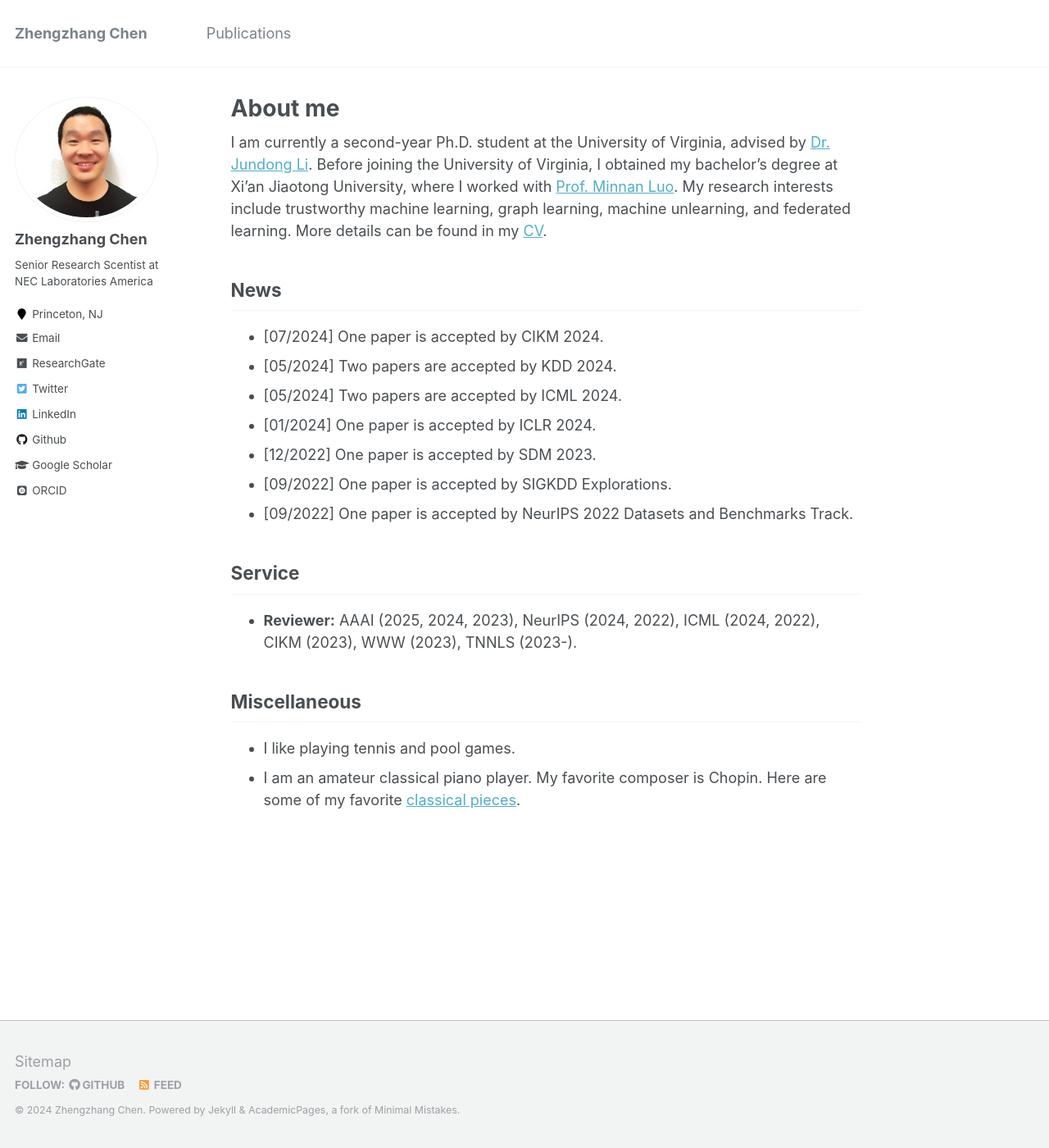
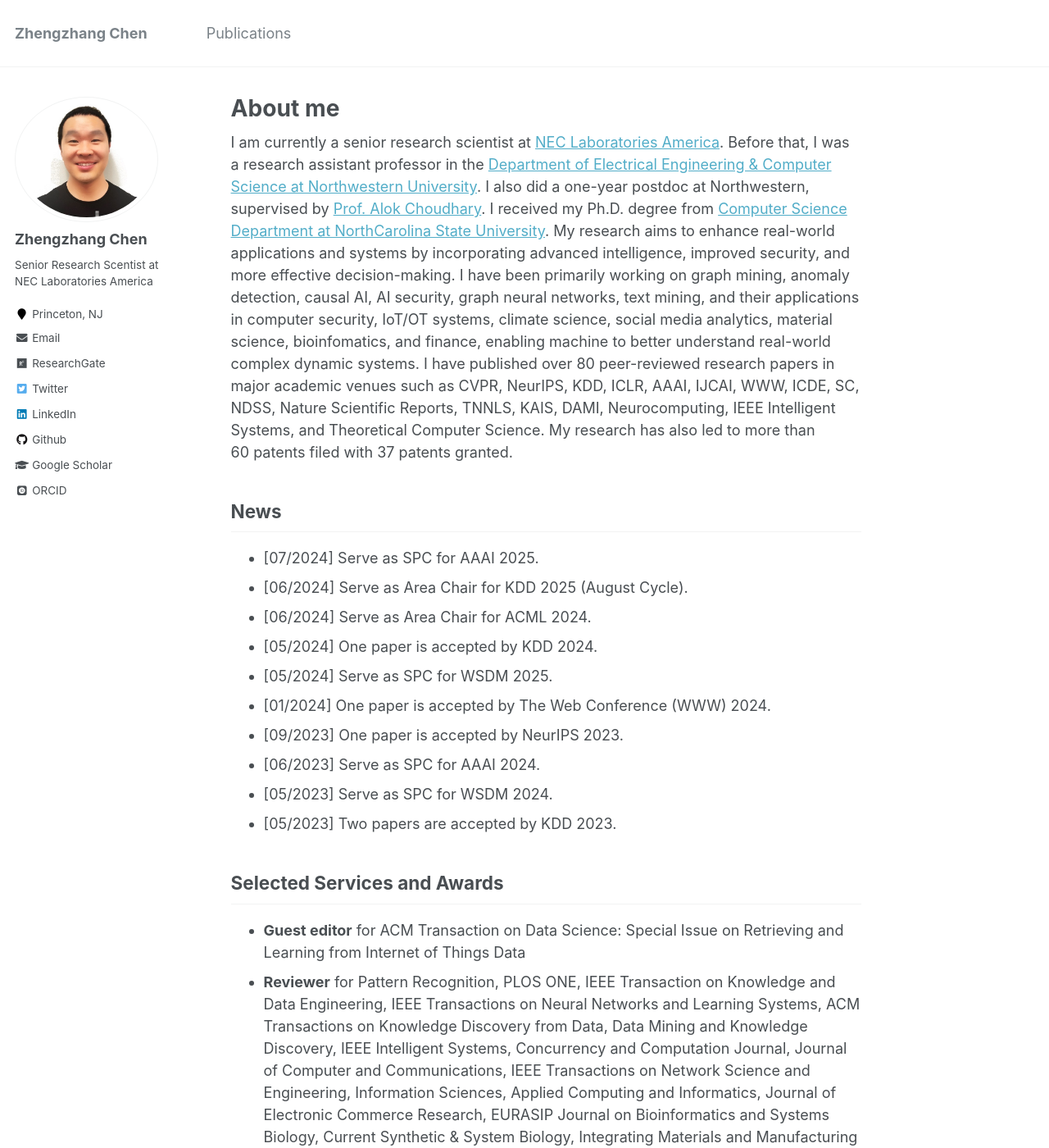
Before and after one commit to zhengzhangchen/zhengzhangchen.github.io, a Jekyll site: the page built from _pages/about.md, in a window 1280 px wide and 1400 px high. Shown: the whole window at 82% size. Built offline with Jekyll 4.4.1, drawn with Linux system fonts in a browser that asks for light colours; some web fonts are replaced; some of the changed text lies outside the part shown.

Commit message:
Update about.md

```diff
--- a/_pages/about.md
+++ b/_pages/about.md
@@ -8,26 +8,41 @@ redirect_from:
   - /about.html
 ---
 
-I am currently a second-year Ph.D. student at the University of Virginia, advised by [Dr. Jundong Li](https://jundongli.github.io/). Before joining the University of Virginia, I obtained my bachelor's degree at Xi'an Jiaotong University, where I worked with [Prof. Minnan Luo](https://gr.xjtu.edu.cn/web/minnluo). My research interests include trustworthy machine learning, graph learning, machine unlearning, and federated learning. More details can be found in my [CV](https://zhangbinchi.github.io/files/CV_zbc.pdf).
+I am currently a senior research scientist at [NEC Laboratories America](https://www.nec-labs.com/research/data-science-system-security/people/zhengzhang-chen/). Before that, I was a research assistant professor in the [Department of Electrical Engineering & Computer Science at Northwestern University](http://cucis.ece.northwestern.edu/members/zzc472/). I also did a one-year postdoc at Northwestern, supervised by [Prof. Alok Choudhary](http://www.eecs.northwestern.edu/~choudhar/). I received my Ph.D. degree from [Computer Science Department at NorthCarolina State University](https://www.csc.ncsu.edu/). My research aims to enhance real-world applications and systems by incorporating advanced intelligence, improved security, and more effective decision-making. I have been primarily working on graph mining, anomaly detection, causal AI, AI security, graph neural networks, text mining, and their applications in computer security, IoT/OT systems, climate science, social media analytics, material science, bioinfomatics, and finance, enabling machine to better understand real-world complex dynamic systems. I have published over 80 peer-reviewed research papers in major academic venues such as CVPR, NeurIPS, KDD, ICLR, AAAI, IJCAI, WWW, ICDE, SC, NDSS, Nature Scientific Reports, TNNLS, KAIS, DAMI, Neurocomputing, IEEE Intelligent Systems, and Theoretical Computer Science. My research has also led to more than 60 patents filed with 37 patents granted.
+
 
 News
 -----
-- \[07/2024\] One paper is accepted by CIKM 2024.
-- \[05/2024\] Two papers are accepted by KDD 2024.
-- \[05/2024\] Two papers are accepted by ICML 2024.
-- \[01/2024\] One paper is accepted by ICLR 2024.
-- \[12/2022\] One paper is accepted by SDM 2023.
-- \[09/2022\] One paper is accepted by SIGKDD Explorations.
-- \[09/2022\] One paper is accepted by NeurIPS 2022 Datasets and Benchmarks Track.
+- \[07/2024\] Serve as SPC for AAAI 2025.
+- \[06/2024\] Serve as Area Chair for KDD 2025 (August Cycle).
+- \[06/2024\] Serve as Area Chair for ACML 2024.
+- \[05/2024\] One paper is accepted by KDD 2024.
+- \[05/2024\] Serve as SPC for WSDM 2025.
+- \[01/2024\] One paper is accepted by The Web Conference (WWW) 2024.
+- \[09/2023\] One paper is accepted by NeurIPS 2023.
+- \[06/2023\] Serve as SPC for AAAI 2024.
+- \[05/2023\] Serve as SPC for WSDM 2024.
+- \[05/2023\] Two papers are accepted by KDD 2023.
 
-Service
+
+Selected Services and Awards
 ------
-- **Reviewer:** AAAI (2025, 2024, 2023), NeurIPS (2024, 2022), ICML (2024, 2022), CIKM (2023), WWW (2023), TNNLS (2023-).
+- **Guest editor** for ACM Transaction on Data Science: Special Issue on Retrieving and Learning from Internet of Things Data
+- **Reviewer** for Pattern Recognition, PLOS ONE, IEEE Transaction on Knowledge and Data Engineering, IEEE Transactions on Neural Networks and Learning Systems, ACM Transactions on Knowledge Discovery from Data, Data Mining and Knowledge Discovery, IEEE Intelligent Systems, Concurrency and Computation Journal, Journal of Computer and Communications, IEEE Transactions on Network Science and Engineering, Information Sciences, Applied Computing and Informatics, Journal of Electronic Commerce Research, EURASIP Journal on Bioinformatics and Systems Biology, Current Synthetic & System Biology, Integrating Materials and Manufacturing Innovation
+- **Area Chair** for KDD2025, ACML2025, KDD2024
+- **SPC** for AAAI2025, WSDM2025, IJCAI2024, AAAI2024, WSDM2024, AAAI2023, KDD2023, IJCAI2023, WSDM2023, KDD2022, AAAI2022, WSDM2022, AAAI2021, KDD2021
+- **PC** for ICLR2025, NeurIPS2024, ICML2024, ICLR2024, PAKDD2024, NeurIPS 2023, SDM2023, SIGIR2022, ICCV2021, CVPR2021, SIGIR2021, WSDM2021, SDM2021, BigData2021, KDD2020, SIGIR2020, IJCAI2020, AAAI2020, CIKM2020, SDM2020, BigData2020, IJCAI2019, KDD2019, AAAI2019, SDM2019, CIKM2019, BigData2019, KDD2018, AAAI2018, CIKM2018, SDM2018, BigData2018, KDD2017, ICDM2017, SDM2017, CIKM2017, BigData2017, ICOSST-16, IEEE/CIC ICCC'15, AAAI2014, ICWSM2014, ICCC 2014 SNBD, ICWSM2013, IJCAI 2013, IKE 2013, ICDM 2012 etc.
+- **NEC Business Contribution Award**: In Recognition of Key Contribution to REASON: Causal Discovery and Root Cause Localization, 2024
+- **NEC GIBU Excellent Invention Award**, 2023
+- **GIU Outstanding Value Award**: Significant contribution to enhancing the value of NEC Group and GIU, 2022
+- **NEC Business Contribution Award**: Key Contributions to Automated Security Intelligence as NEC’s Act Secure Security Anomaly Detection Service, 2017
+- **NEC GIBU Excellent Invention Award**, 2017
+- **Grand Prize**: in Cyber Security Field in Smart Solution Area of MM Research Institute Award, 2017
+- **SIGKDD Best Research Paper Runner Up Award**, 2016
+- **Grand Prix Award**: Automated security intelligence technology at CEATEC, the largest IT and Electronic Show at Asia, 2016
+- **Travel Awards**: NSF-funded Early Career SIAM Travel Award 2013, IJCAI/AIJ Travel Award 2013
+- **Outstanding Graduate Teaching Assistant Award**: North Carolina State University, 2009
 
-Miscellaneous
------
-- I like playing tennis and pool games.
-- I am an amateur classical piano player. My favorite composer is Chopin. Here are some of my favorite [classical pieces](https://zhangbinchi.github.io/pieces/).
 
 <!-- A data-driven personal website
 ======
```
